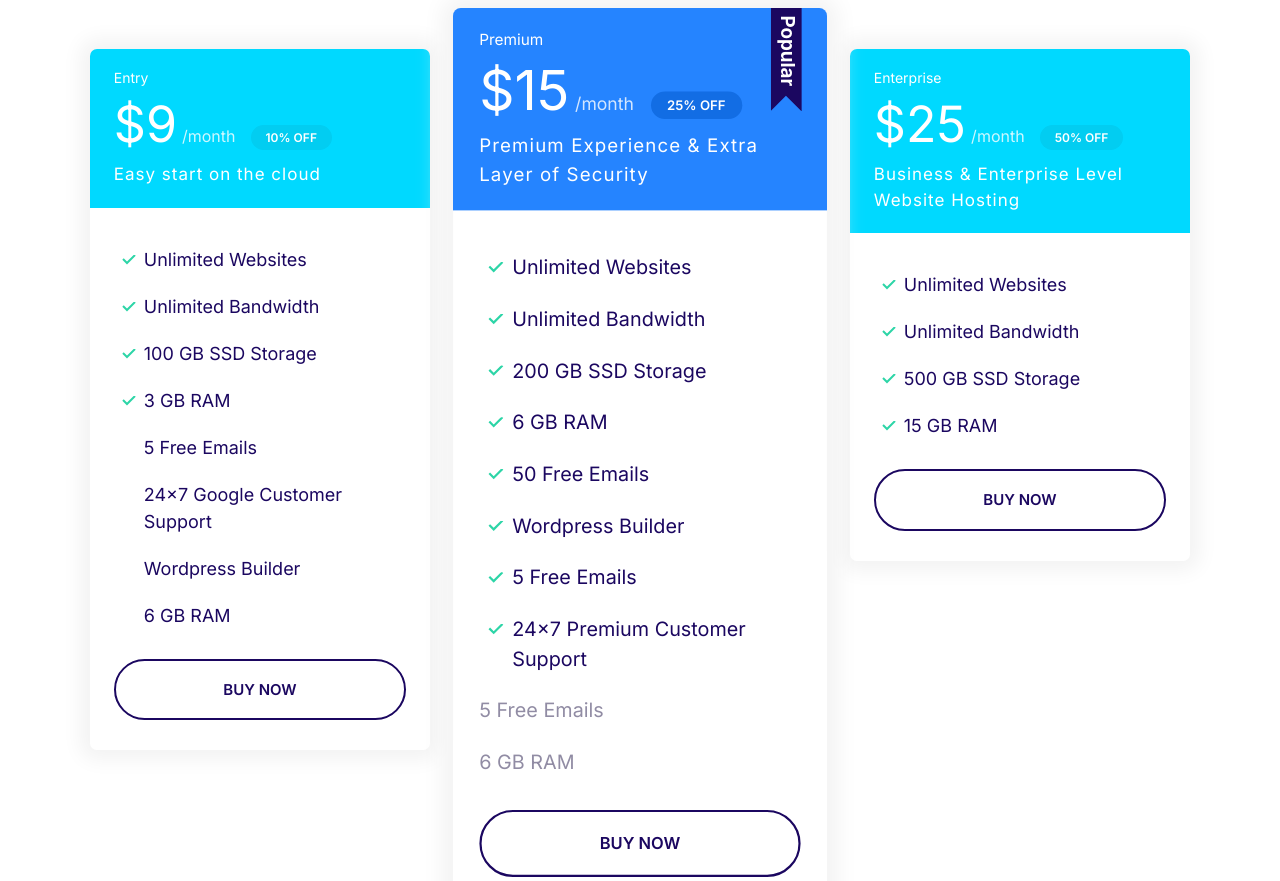
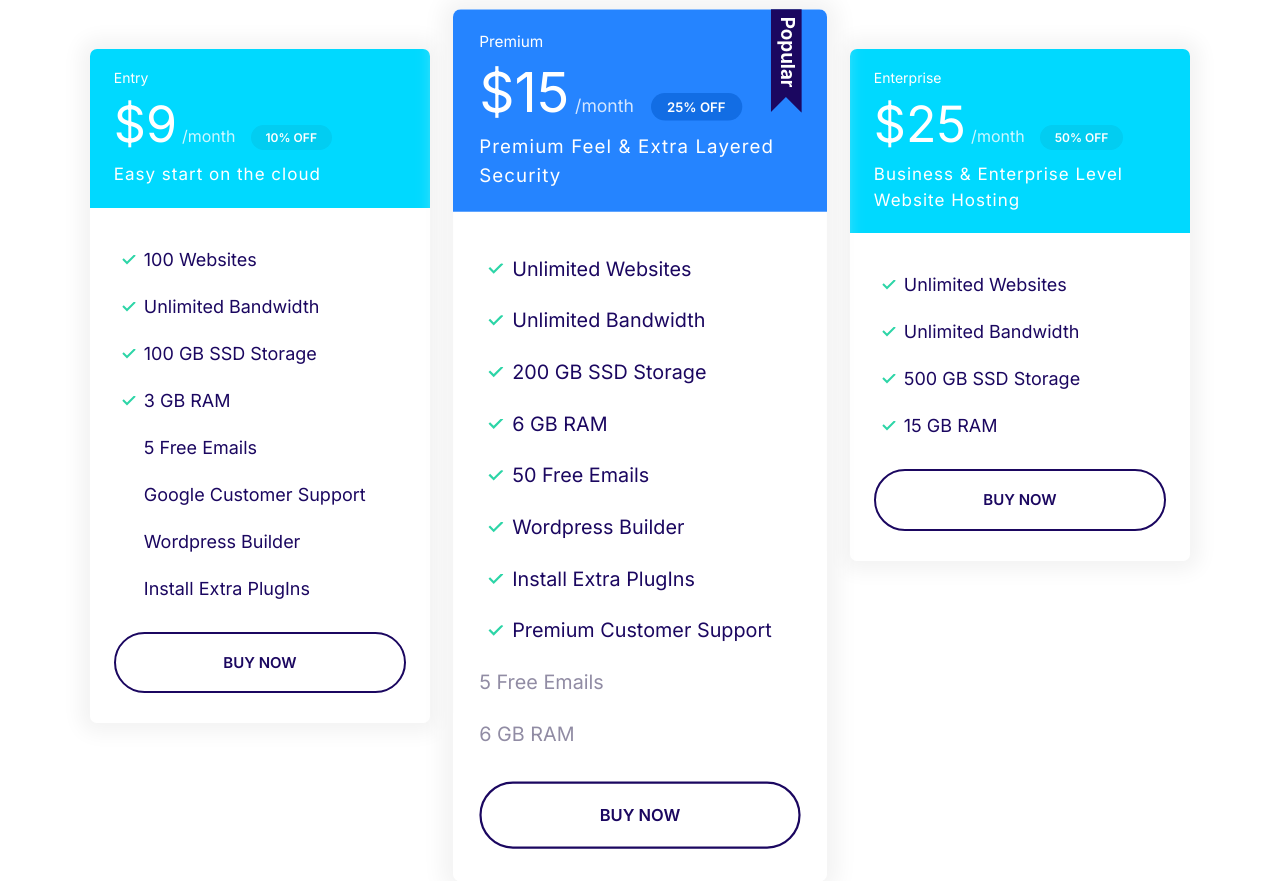
Before and after one commit to MirEhti/mirehti, a website built with Parcel: page index.html in a window 1280 px wide. Shown: the part 1280-2161 px from the top of the page. Built offline with nearby package versions, Linux system fonts and the light colour scheme.

Commit message:
Allll;;;;

```diff
--- a/css/styles.css
+++ b/css/styles.css
@@ -555,7 +555,7 @@ a {
 }
 
 .callout--primary {
-  background: #1178fe;
+  background: #232323;
   color: #fff;
   position: relative;
 }
@@ -880,7 +880,7 @@ a {
 /* Footer */
 
 .footer {
-  background: #232323;
+  background: #271439;
   padding-top: 10rem;
 }
 
--- a/index.html
+++ b/index.html
@@ -128,17 +128,17 @@
             </header>
             <div class="card__body">
               <ul class="list list--tick">
-                <li class="list__item">Unlimited Websites</li>
+                <li class="list__item">100 Websites</li>
                 <li class="list__item">Unlimited Bandwidth</li>
                 <li class="list__item">100 GB SSD Storage</li>
                 <li class="list__item">3 GB RAM</li>
                 <ul class="list list--tick-moderate">
                   <li class="list__item">5 Free Emails</li>
-                  <li class="list__item">24x7 Google Customer Support</li>
+                  <li class="list__item">Google Customer Support</li>
                 </ul>
                 <ul class="list list--cross">
                   <li class="list__item">Wordpress Builder</li>
-                  <li class="list__item">6 GB RAM</li>
+                  <li class="list__item">Install Extra PlugIns</li>
                 </ul>
               </ul>
               <button class="btn btn--outline btn--block">Buy Now</button>
@@ -153,7 +153,7 @@
               <span class="plan__billing-cycle">/month</span>
               <span class="badge badge--primary badge--small">25% OFF</span>
               <span class="plan__description"
-                >Premium Experience & Extra Layer of Security</span
+                >Premium Feel & Extra Layered Security</span
               >
             </header>
             <div class="card__body">
@@ -164,8 +164,8 @@
                 <li class="list__item">6 GB RAM</li>
                 <li class="list__item">50 Free Emails</li>
                 <li class="list__item">Wordpress Builder</li>
-                <li class="list__item">5 Free Emails</li>
-                <li class="list__item">24x7 Premium Customer Support</li>
+                <li class="list__item">Install Extra PlugIns</li>
+                <li class="list__item">Premium Customer Support</li>
               </ul>
               <ul class="list list--tick-moderate">
                 <li class="list__item">5 Free Emails</li>
@@ -526,7 +526,7 @@
         </section>
         <div class="footer__brand">
           <img src="images/logo.svg" alt="" />
-          <p class="footer__copyright">Copyright 2023 mirehti</p>
+          <p class="footer__copyright">Copyright&copy; 2023 mirehti</p>
         </div>
       </div>
     </footer>
```
